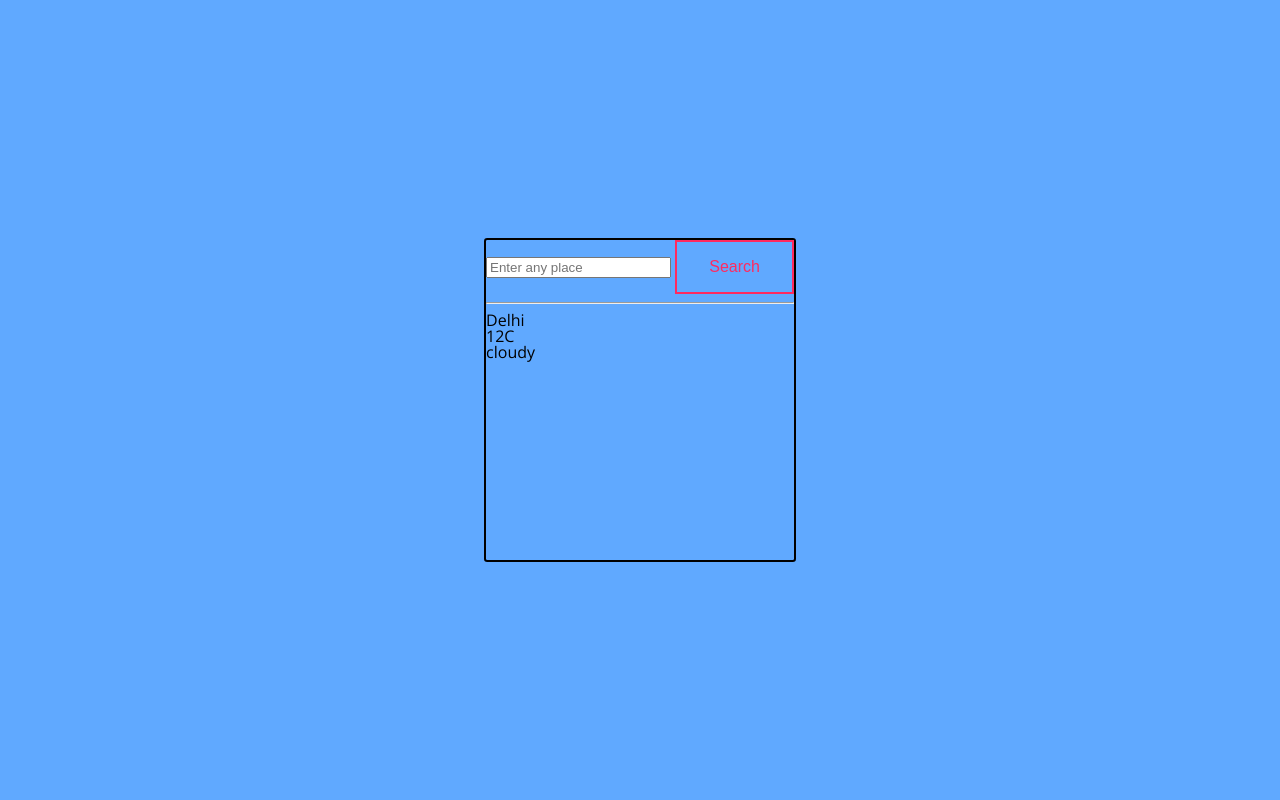
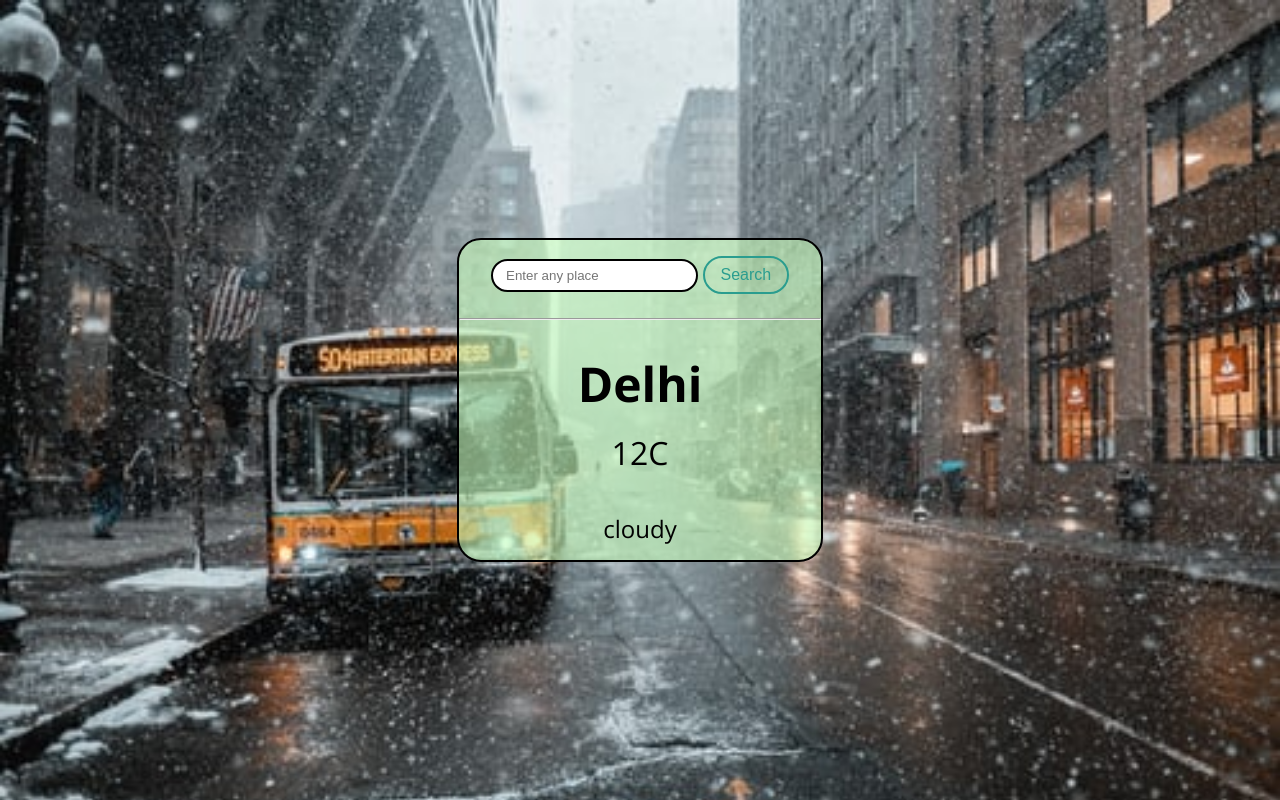
Before and after one commit to DhairyaDutt/Weather_api_app, a plain HTML site: page index.html in a window 1280 px wide. Drawn offline with nearby package versions, Linux system fonts and the light colour scheme.

Commit message:
Styled the .box class in the file and added a background img

```diff
--- a/style.css
+++ b/style.css
@@ -43,10 +43,26 @@ table {
 }
 
 
+
+
+
+
+body{
+	background-color: #60a9ff;
+	display: flex;
+	justify-content: center;
+	align-items: center;
+	min-height: 100vh;
+	background: url("weather1.jfif");
+	background-repeat: no-repeat;
+	background-size: cover;
+}
+
 .box{
     border: 2px solid black;
-	border-radius: 0.2em;
+	border-radius: 1.5em;
 	height: 20em;
+	background-color:rgba(202, 255, 191, 0.6);
 }
 
 html{
@@ -54,27 +70,52 @@ html{
 	font-family: "open sans", sans-serif;
 }
 
-body{
-	background-color: #60a9ff;
-	display: flex;
-	justify-content: center;
-	align-items: center;
-	min-height: 100vh;
-}
-
 button{
+	border-radius: 2em;
 	background: none;
-	color: #ff2a60;
+	color: #2a9d8f;
 	border: 2px solid;
-	padding: 1em 2em;
+	padding: 0.5em 1em;
 	font-size: 1em;
 	transition: all 0.25s;
 }
 
 button:hover {
-	border-color: #f1ff5c;
+	border-color: #fdffb6;
 	color: white;
 	box-shadow: 0 0.5em 0.5em -0.4em #f1ff5c;
 	transform: translateY(-0.25em);
 	cursor: pointer;
 }
+
+.input_text{
+	border-radius: 2em;
+	border: 2px solid;
+	padding: 0.5em 1em;
+}
+
+.input{
+	padding: 1em 2em;
+}
+
+.display{
+	padding-top: 2em;;
+}
+
+.display h1{
+	text-align: center;
+	font-size: 3em;
+	font-weight: 700;
+	padding-bottom: 0.6em;;
+}
+
+.display p:nth-of-type(1){
+	text-align: center;
+	font-size: 2em;
+	padding-bottom: 1.5em;
+}
+
+.display p:nth-of-type(2){
+	text-align: center;
+	font-size: 1.5em ;
+}
```
